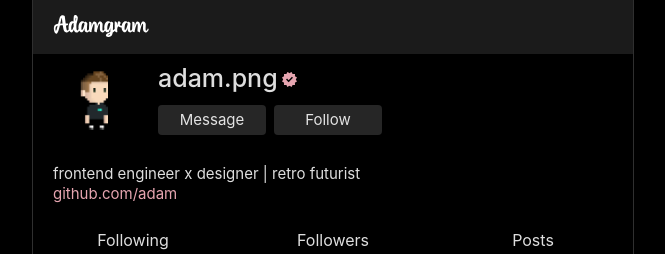
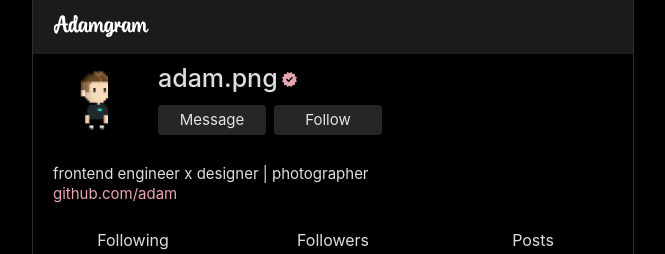
Before and after one commit to AdamDavisDeveloper/adamgram, a React (Vite) app: page / in a window 1280 px wide. Shown: the top 254 px of the page, without its empty margins (307-972 px from the left). Built offline with nearby package versions, Linux system fonts and the light colour scheme; no server answers.

Commit message:
update desc

```diff
--- a/src/App.tsx
+++ b/src/App.tsx
@@ -15,10 +15,14 @@ import './Main.scss';
 import DummyData from './DummyData';
 
 import { initializeApp } from "firebase/app";
+import { getStorage, ref } from "firebase/storage";
 import { getAnalytics } from "firebase/analytics";
 
 // Firebase
 const firebaseApp = initializeApp(firebaseConfig);
+const storage = getStorage(firebaseApp);
+const imagesRef = ref(storage, 'images');
+const ivyRef = ref(storage, 'images/ivy.png');
 //const analytics = getAnalytics(app);
 
 function App() {
@@ -29,6 +33,7 @@ function App() {
   const [ view, setView ]                       = useState("Home");
   const [ currentPostData, setCurrentPostData ] = useState({});
 
+  console.log(ivyRef);
 
   useEffect(() => {
     //@ts-ignore
@@ -61,7 +66,7 @@ function App() {
 
           <div id="DescriptionContainer">
             <div id="Description">
-              frontend engineer x designer | retro futurist
+              frontend engineer x designer | photographer
               <br />
               <a href="https://github.com/AdamDavisDeveloper">github.com/adam</a>
             </div>
```
